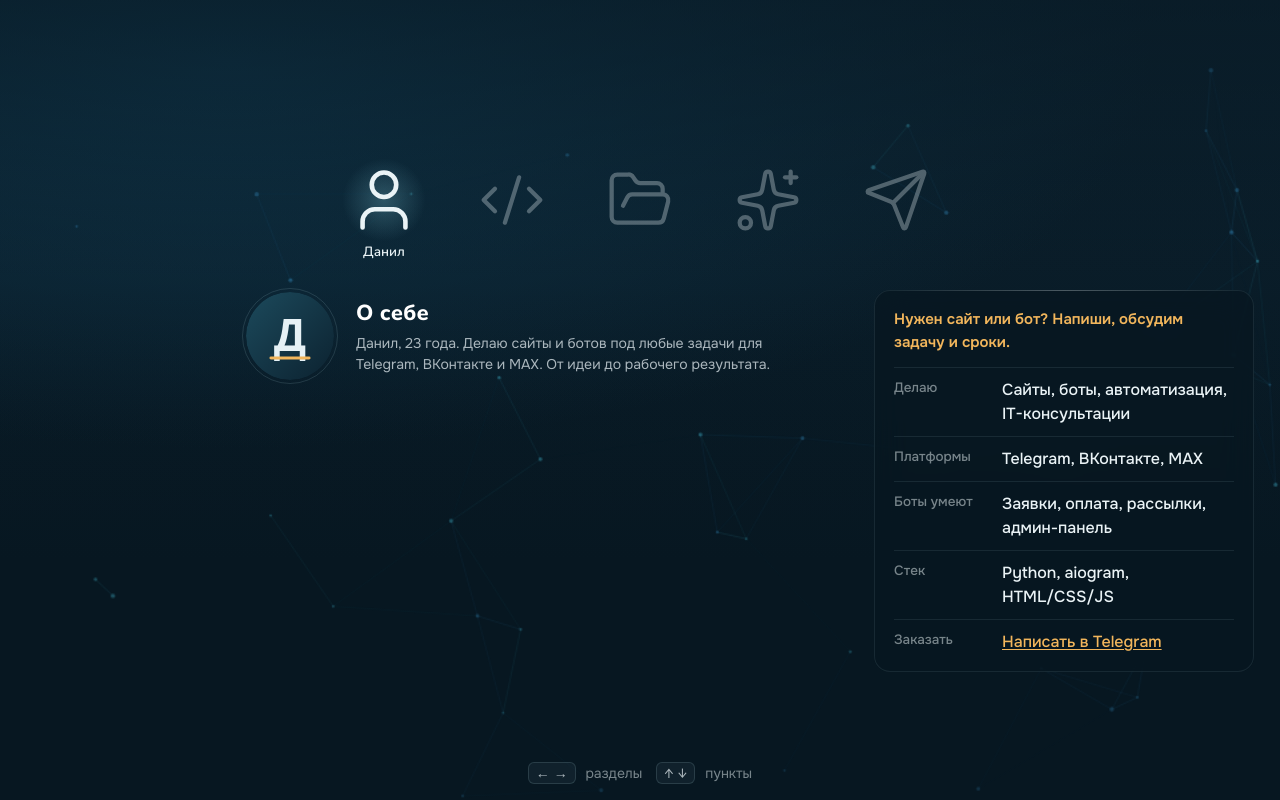
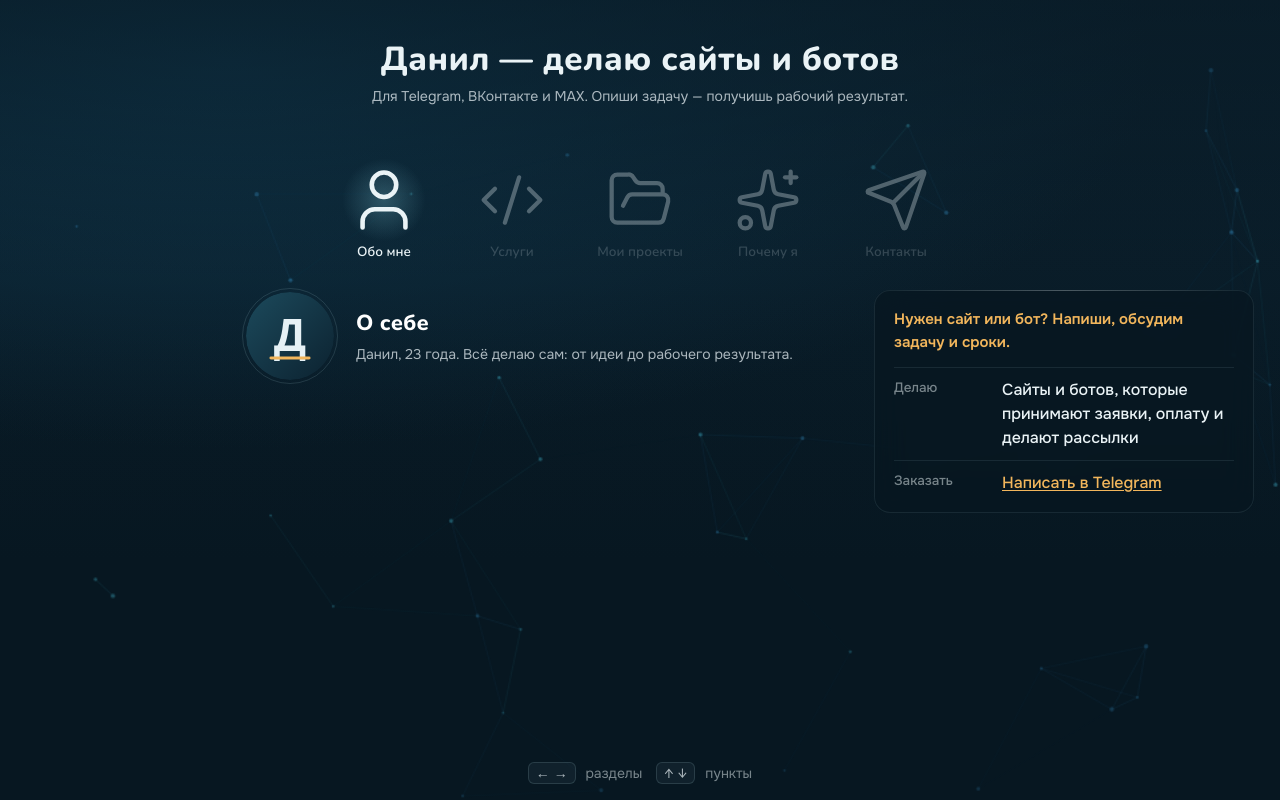
Before and after one commit to Danya29745/BIO, a plain HTML site: page index.html in a window 1280 px wide. Drawn offline with Linux system fonts and the light colour scheme.

Commit message:
Add files via upload

```diff
--- a/css/style.css
+++ b/css/style.css
@@ -190,7 +190,7 @@ a { color: inherit; }
   font-size: clamp(12.5px, 1.05vw, 15px);
   font-weight: 600;
   color: var(--ink-dim);
-  opacity: 0;
+  opacity: .62; /* подписи видны у всех разделов, а не только у выбранного */
   transition: opacity .25s;
 }
 .xmb-cat.is-current { opacity: 1; }
@@ -391,4 +391,12 @@ img[src*="icons/"] { opacity: .75; }
 .hint__k { margin: 0 6px 0 10px; padding: 2px 8px; border-radius: 6px; background: var(--surface); box-shadow: inset 0 0 0 1px var(--line); color: var(--ink-dim); }
 .hint__k:first-child { margin-left: 0; }
 .js:not(.xmb-on) .hint { display: none; }
-@media (max-width: 640px) { .hint { display: none; } }
+@media (max-width: 640px) { .hint { font-size: 13px; line-height: 1.4; } }
+@media (max-width: 260px) { .hint { display: none; } }
+
+/* ---------- Заголовок «что это за сайт» ---------- */
+.hero { position: relative; z-index: 1; max-width: 640px; margin: 0 auto; padding: 48px 20px 0; text-align: center; pointer-events: none; }
+.xmb-on .hero { position: fixed; top: clamp(24px, 5vh, 56px); left: 0; right: 0; max-width: none; margin: 0; padding: 0 20px; }
+.hero__title { margin: 0; font-family: var(--font-head); font-weight: 800; font-size: clamp(22px, 2.6vw, 34px); line-height: 1.2; letter-spacing: .01em; color: var(--ink); }
+.hero__sub { margin: 6px auto 0; max-width: 640px; font-size: clamp(13.5px, 1.1vw, 16px); line-height: 1.45; color: var(--ink-dim); }
+@media (max-height: 600px), (max-width: 260px) { .xmb-on .hero { display: none; } }
--- a/index.html
+++ b/index.html
@@ -27,23 +27,20 @@
 
     <!-- Striver -->
     <section class="cat" id="about" data-icon="assets/icons/cat-about.svg">
-    <h2 class="cat__label">Данил</h2>
+    <h2 class="cat__label">Обо мне</h2>
     <ul class="cat__items">
       <li class="item item--cta">
         <div class="item__row">
           <span class="item__icon item__icon--photo"><span class="avatar"><img src="assets/avatar.svg" alt="Данил"></span></span>
           <span class="item__text">
             <span class="item__title">О себе</span>
-            <span class="item__sub">Данил, 23 года. Делаю сайты и ботов под любые задачи для Telegram, ВКонтакте и MAX. От идеи до рабочего результата.</span>
+            <span class="item__sub">Данил, 23 года. Всё делаю сам: от идеи до рабочего результата.</span>
           </span>
         </div>
         <div class="item__panel">
           <p class="panel__note panel__note--accent">Нужен сайт или бот? Напиши, обсудим задачу и сроки.</p>
           <dl class="panel__facts">
-            <div><dt>Делаю</dt><dd>Сайты, боты, автоматизация, IT-консультации</dd></div>
-            <div><dt>Платформы</dt><dd>Telegram, ВКонтакте, MAX</dd></div>
-            <div><dt>Боты умеют</dt><dd>Заявки, оплата, рассылки, админ-панель</dd></div>
-            <div><dt>Стек</dt><dd>Python, aiogram, HTML/CSS/JS</dd></div>
+            <div><dt>Делаю</dt><dd>Сайты и ботов, которые принимают заявки, оплату и делают рассылки</dd></div>
             <div><dt>Заказать</dt><dd><a href="https://t.me/ТВОЙ_НИК" target="_blank" rel="noopener">Написать в Telegram</a></dd></div>
           </dl>
         </div>
@@ -265,6 +262,12 @@
 
   </main>
 
+  <!-- Первая фраза для тех, кто зашёл по ссылке: что это за сайт -->
+  <header class="hero">
+    <h1 class="hero__title">Данил — делаю сайты и ботов</h1>
+    <p class="hero__sub">Для Telegram, ВКонтакте и MAX. Опиши задачу — получишь рабочий результат.</p>
+  </header>
+
   <p class="hint" id="hint" aria-hidden="true"><span class="hint__k">← →</span> разделы <span class="hint__k">↑ ↓</span> пункты</p>
 
   <script src="js/waves.js"></script>
```
